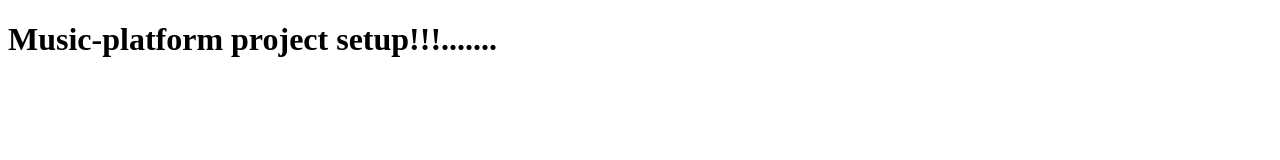
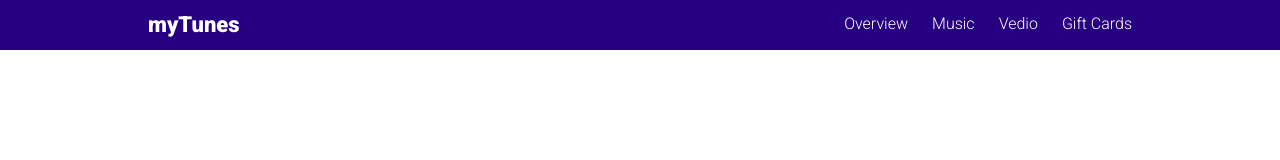
Before and after one commit to vermaAtul1520/Music-platform-frontend, a plain HTML site: page index.html in a window 1280 px wide. Drawn offline with Linux system fonts and the light colour scheme.

Commit message:
Header added

```diff
--- a/index.html
+++ b/index.html
@@ -5,8 +5,28 @@
     <meta name="viewport" content="width=device-width, initial-scale=1.0">
     <title>Music-platform</title>
     <link rel="stylesheet" href="./style.css">
+    <script src="https://kit.fontawesome.com/6ba2b64ac8.js" crossorigin="anonymous"></script>
 </head>
 <body>
-    <h1>Music-platform project setup!!!.......</h1>
+    <header>
+        <nav class="container">
+            <div class="logo">myTunes</div>
+            <ul>
+                <a href="#hero">
+                    <li>Overview</li>
+                </a>
+                <a href="#music">
+                    <li>Music</li>
+                </a>
+                <a href="#vedio">
+                    <li>Vedio</li>
+                </a>
+                <a href="#gift">
+                    <li>Gift Cards</li>
+                </a>
+            </ul>
+        </nav>
+    </header>
 </body>
+
 </html>
--- a/style.css
+++ b/style.css
@@ -0,0 +1,70 @@
+@import url('https://fonts.googleapis.com/css2?family=Roboto:ital,wght@0,100;0,300;0,400;0,900;1,100;1,300;1,400;1,700&display=swap');
+
+:root{
+    --purple500:#281154;
+    --purple300:#270082;
+    --purple600:#1b0058;
+    --red600: #dc0000;
+    --body: #f9f6ff;
+    --max-width:1200px;
+}
+*{
+    margin :0;
+    padding: 0;
+    box-sizing: border-box;
+}
+
+html,
+body{
+    line-height: 1.4;
+    font-weight: 300;
+    font-family: 'Roboto', sans-serif;
+}
+
+header{
+    width: 100%;
+    background-color: #270082;
+    height: 50px;
+    display: flex;
+    justify-content: center;
+}
+
+.container{
+    width: 80%;
+    display: flex;
+    justify-content: space-between;
+    align-items: center;
+    /* height: 50px; */
+}
+
+ul{
+    list-style: none;
+    color: white;
+}
+
+a{
+    text-decoration: none;
+    color: white;
+}
+
+.logo{
+    font-size: 22px;
+    color: white;
+    font-weight: 700;
+}
+
+nav{
+    padding: 20px;
+}
+
+nav ul{
+    display: flex;
+    gap:1.5rem;
+}
+nav ul li{
+    border-bottom: 2px solid transparent;
+    transition: 0.2s ease-in-out;
+}
+nav ul li:hover{
+    border-bottom: 2px solid white;
+}
```
